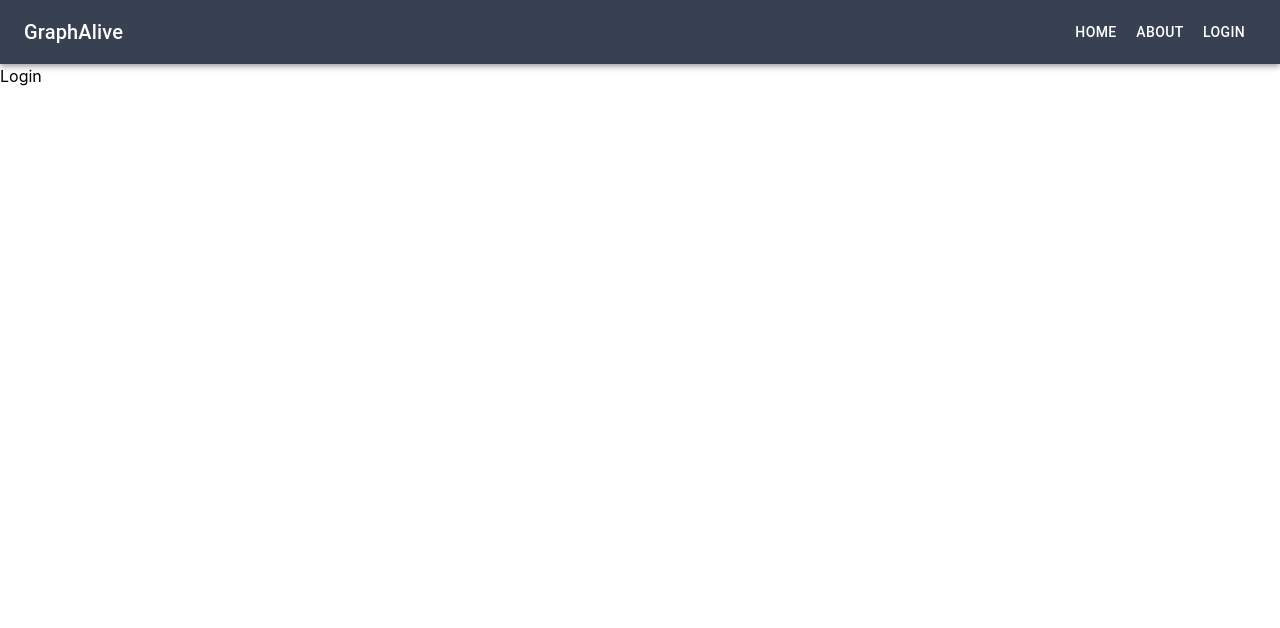
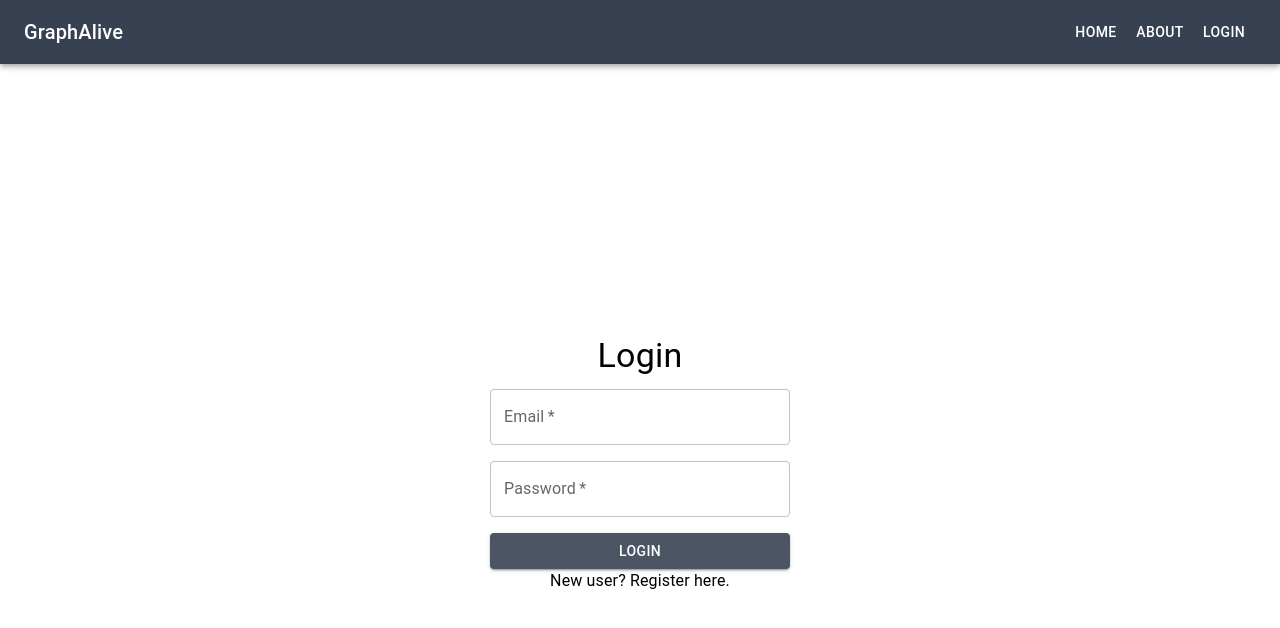
Before and after one commit to hriday330/graphVisualizer, a React (Create React App) app in the folder frontend/: page /login in a window 1280 px wide. Shown: the top 628 px of the page. Built offline with nearby package versions, Linux system fonts and the light colour scheme.

Commit message:
Created login/register page

```diff
--- a/frontend/src/components/Login/Login.jsx
+++ b/frontend/src/components/Login/Login.jsx
@@ -1,7 +1,81 @@
-import React from 'react';
+import React, { useState } from 'react';
+import {
+  Stack, TextField, Button, Typography,
+} from '@mui/material';
+
+const textFieldStyles = {
+  marginBottom: '16px',
+};
+
+const buttonStyles = {
+  marginBottom: '16px',
+};
 
 function Login() {
-  return (<h1> Login </h1>);
+  const [isLoginMode, setIsLoginMode] = useState(true);
+
+  const handleSubmit = (event) => {
+    event.preventDefault();
+    // Handle login or registration logic here based on isLoginMode
+    if (isLoginMode) {
+      // Handle login
+    } else {
+      // Handle registration
+    }
+  };
+
+  return (
+    <div className="flex flex-col items-center justify-center h-screen">
+      <Typography variant="h4" gutterBottom>
+        {isLoginMode ? 'Login' : 'Register'}
+      </Typography>
+      <form onSubmit={handleSubmit}>
+        <Stack spacing={2} width="300px">
+          <TextField
+            id="email"
+            label="Email"
+            variant="outlined"
+            type="email"
+            required
+            fullWidth
+            sx={textFieldStyles}
+          />
+          <TextField
+            id="password"
+            label="Password"
+            variant="outlined"
+            type="password"
+            required
+            fullWidth
+            sx={textFieldStyles}
+          />
+          {!isLoginMode && (
+            <TextField
+              id="confirmPassword"
+              label="Confirm Password"
+              variant="outlined"
+              type="password"
+              required
+              fullWidth
+              sx={textFieldStyles}
+            />
+          )}
+          <Button
+            variant="contained"
+            type="submit"
+            fullWidth
+            sx={buttonStyles}
+            style={{ backgroundColor: '#4B5563', color: '#fff' }}
+          >
+            {isLoginMode ? 'Login' : 'Register'}
+          </Button>
+        </Stack>
+      </form>
+      <Typography variant="body1" onClick={() => setIsLoginMode(!isLoginMode)}>
+        {isLoginMode ? 'New user? Register here.' : 'Already registered? Login here.'}
+      </Typography>
+    </div>
+  );
 }
 
 export default Login;
```
